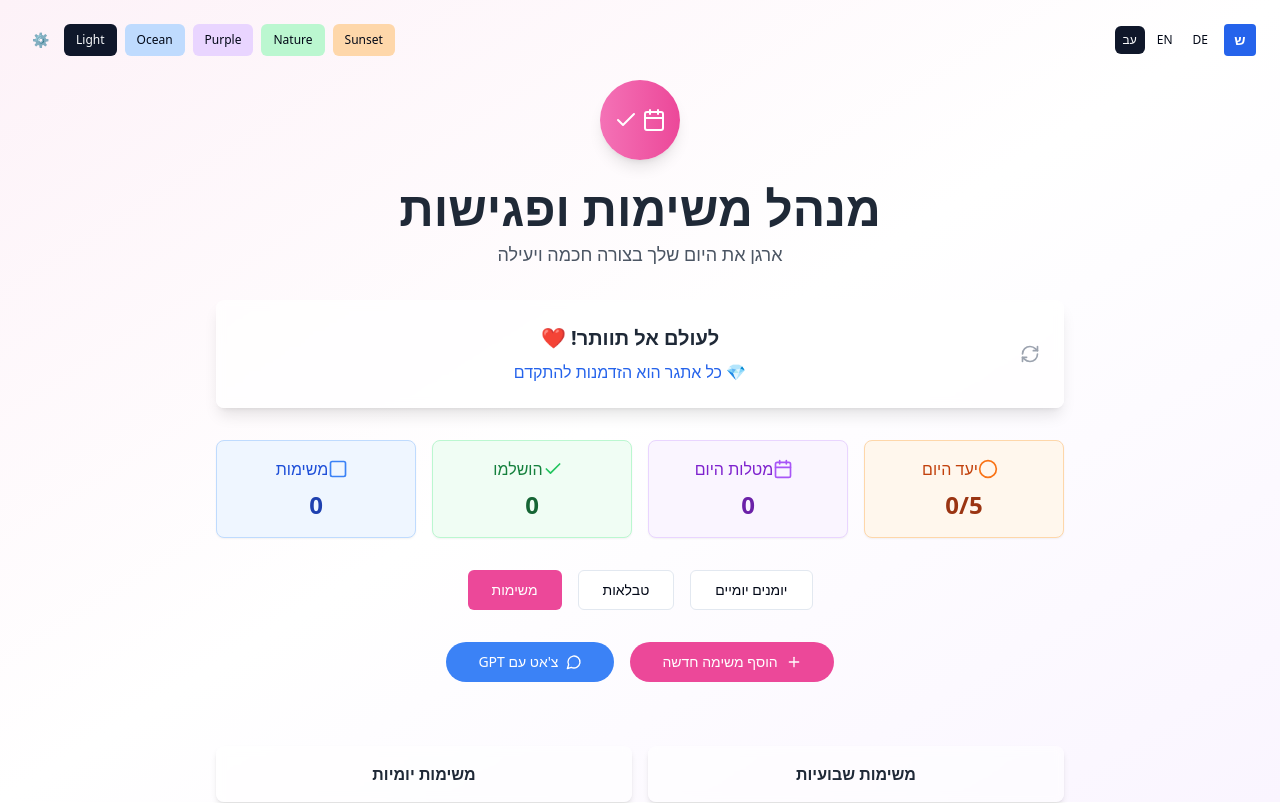
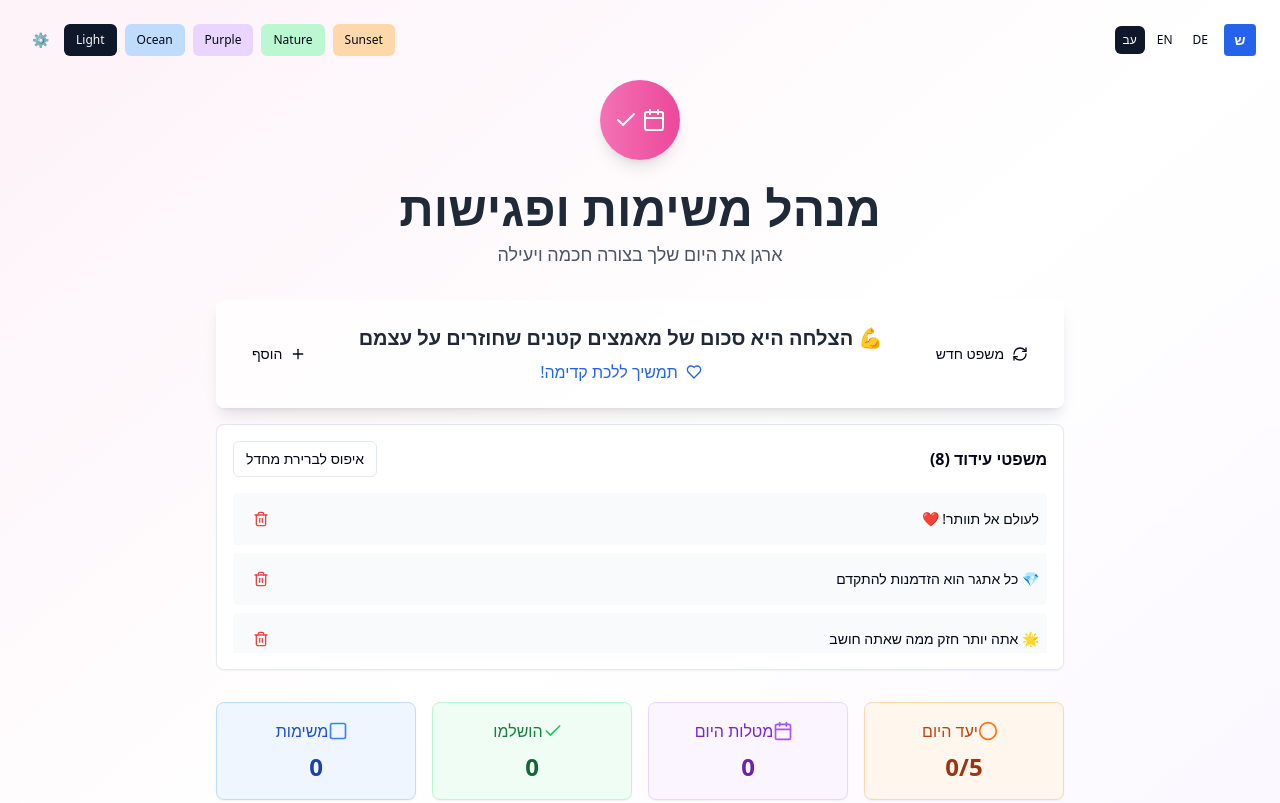
Before and after one commit to yayovtt/site-shape-mimic-magic, a React (Vite) app: page / in a window 1280 px wide. Shown: the top 803 px of the page. Built offline with nearby package versions, Linux system fonts and the light colour scheme.

Commit message:
Fix: App functionality and features
Fixes broken functionality, button interactions, and synchronization issues. Adds the ability to add custom motivational phrases.

```diff
--- /dev/null
+++ b/src/components/MotivationalQuotes.tsx
@@ -0,0 +1,185 @@
+
+import { useState, useEffect } from "react";
+import { Card, CardContent } from "@/components/ui/card";
+import { Button } from "@/components/ui/button";
+import { Input } from "@/components/ui/input";
+import { RefreshCw, Plus, Trash2, Heart } from "lucide-react";
+import { useToast } from "@/hooks/use-toast";
+
+const defaultQuotes = [
+  "לעולם אל תוותר! ❤️",
+  "💎 כל אתגר הוא הזדמנות להתקדם",
+  "🌟 אתה יותר חזק ממה שאתה חושב",
+  "🚀 כל יום הוא התחלה חדשה",
+  "💪 הצלחה היא סכום של מאמצים קטנים שחוזרים על עצמם",
+  "🎯 המטרה שלך קרובה יותר ממה שנראה",
+  "⭐ אתה בדרך הנכונה, המשך ללכת",
+  "🔥 הכח שלך הוא בפנים, השתמש בו"
+];
+
+export const MotivationalQuotes = () => {
+  const [quotes, setQuotes] = useState<string[]>([]);
+  const [currentQuote, setCurrentQuote] = useState("");
+  const [newQuote, setNewQuote] = useState("");
+  const [showAddForm, setShowAddForm] = useState(false);
+  const { toast } = useToast();
+
+  useEffect(() => {
+    // טעינת משפטים מ-localStorage או שימוש בברירת המחדל
+    const savedQuotes = localStorage.getItem("motivational-quotes");
+    if (savedQuotes) {
+      const parsedQuotes = JSON.parse(savedQuotes);
+      setQuotes(parsedQuotes);
+      setCurrentQuote(parsedQuotes[Math.floor(Math.random() * parsedQuotes.length)]);
+    } else {
+      setQuotes(defaultQuotes);
+      setCurrentQuote(defaultQuotes[Math.floor(Math.random() * defaultQuotes.length)]);
+    }
+  }, []);
+
+  const saveQuotes = (newQuotes: string[]) => {
+    localStorage.setItem("motivational-quotes", JSON.stringify(newQuotes));
+    setQuotes(newQuotes);
+  };
+
+  const addQuote = (e: React.FormEvent) => {
+    e.preventDefault();
+    if (!newQuote.trim()) return;
+
+    const updatedQuotes = [...quotes, newQuote.trim()];
+    saveQuotes(updatedQuotes);
+    setNewQuote("");
+    setShowAddForm(false);
+
+    toast({
+      title: "משפט עידוד חדש נוסף!",
+    });
+  };
+
+  const deleteQuote = (index: number) => {
+    const updatedQuotes = quotes.filter((_, i) => i !== index);
+    saveQuotes(updatedQuotes);
+
+    // אם המשפט הנוכחי נמחק, בחר משפט חדש
+    if (updatedQuotes.length > 0 && currentQuote === quotes[index]) {
+      setCurrentQuote(updatedQuotes[Math.floor(Math.random() * updatedQuotes.length)]);
+    }
+
+    toast({
+      title: "משפט עידוד נמחק",
+    });
+  };
+
+  const getRandomQuote = () => {
+    if (quotes.length === 0) return;
+    const randomQuote = quotes[Math.floor(Math.random() * quotes.length)];
+    setCurrentQuote(randomQuote);
+  };
+
+  const resetToDefault = () => {
+    saveQuotes(defaultQuotes);
+    setCurrentQuote(defaultQuotes[Math.floor(Math.random() * defaultQuotes.length)]);
+    toast({
+      title: "חזרה למשפטי ברירת המחדל",
+    });
+  };
+
+  return (
+    <div className="space-y-4" dir="rtl">
+      {/* משפט עידוד נוכחי */}
+      <Card className="bg-white/70 backdrop-blur-sm border-0 shadow-lg">
+        <CardContent className="p-6">
+          <div className="flex items-center justify-between">
+            <Button
+              variant="ghost"
+              size="sm"
+              onClick={getRandomQuote}
+              className="flex items-center gap-2"
+            >
+              <RefreshCw className="w-4 h-4" />
+              משפט חדש
+            </Button>
+            <div className="text-center space-y-2 flex-1">
+              <h2 className="text-xl font-semibold text-gray-800">
+                {currentQuote}
+              </h2>
+              <p className="text-blue-600 flex items-center justify-center gap-2">
+                <Heart className="w-4 h-4" />
+                תמשיך ללכת קדימה!
+              </p>
+            </div>
+            <Button
+              variant="ghost"
+              size="sm"
+              onClick={() => setShowAddForm(!showAddForm)}
+              className="flex items-center gap-2"
+            >
+              <Plus className="w-4 h-4" />
+              הוסף
+            </Button>
+          </div>
+        </CardContent>
+      </Card>
+
+      {/* טופס הוספת משפט חדש */}
+      {showAddForm && (
+        <Card>
+          <CardContent className="p-4">
+            <form onSubmit={addQuote} className="space-y-3">
+              <Input
+                placeholder="הכנס משפט עידוד חדש..."
+                value={newQuote}
+                onChange={(e) => setNewQuote(e.target.value)}
+                required
+              />
+              <div className="flex gap-2">
+                <Button type="submit" size="sm" className="bg-green-500 hover:bg-green-600">
+                  הוסף משפט
+                </Button>
+                <Button
+                  type="button"
+                  size="sm"
+                  variant="outline"
+                  onClick={() => setShowAddForm(false)}
+                >
+                  ביטול
+                </Button>
+              </div>
+            </form>
+          </CardContent>
+        </Card>
+      )}
+
+      {/* רשימת כל המשפטים */}
+      <Card>
+        <CardContent className="p-4">
+          <div className="flex justify-between items-center mb-4">
+            <h3 className="font-semibold">משפטי עידוד ({quotes.length})</h3>
+            <Button
+              size="sm"
+              variant="outline"
+              onClick={resetToDefault}
+            >
+              איפוס לברירת מחדל
+            </Button>
+          </div>
+          <div className="space-y-2 max-h-40 overflow-y-auto">
+            {quotes.map((quote, index) => (
+              <div key={index} className="flex items-center justify-between p-2 bg-gray-50 rounded">
+                <span className="text-sm">{quote}</span>
+                <Button
+                  size="sm"
+                  variant="ghost"
+                  onClick={() => deleteQuote(index)}
+                  className="text-red-500 hover:text-red-700"
+                >
+                  <Trash2 className="w-3 h-3" />
+                </Button>
+              </div>
+            ))}
+          </div>
+        </CardContent>
+      </Card>
+    </div>
+  );
+};
--- a/src/hooks/useTasks.ts
+++ b/src/hooks/useTasks.ts
@@ -1,5 +1,5 @@
 
-import { useState } from 'react';
+import { useState, useEffect } from 'react';
 import { useToast } from '@/hooks/use-toast';
 
 export interface Task {
@@ -14,6 +14,24 @@ export interface Task {
 export const useTasks = () => {
   const [tasks, setTasks] = useState<Task[]>([]);
   const { toast } = useToast();
+
+  // טעינת משימות מ-localStorage בעת טעינת הקומפוננט
+  useEffect(() => {
+    const savedTasks = localStorage.getItem('tasks');
+    if (savedTasks) {
+      try {
+        const parsedTasks = JSON.parse(savedTasks);
+        setTasks(parsedTasks);
+      } catch (error) {
+        console.error('Error loading tasks from localStorage:', error);
+      }
+    }
+  }, []);
+
+  // שמירת משימות ב-localStorage כאשר הן משתנות
+  useEffect(() => {
+    localStorage.setItem('tasks', JSON.stringify(tasks));
+  }, [tasks]);
 
   const createTask = {
     mutate: ({ title, description }: { title: string; description?: string }) => {
--- a/src/pages/Index.tsx
+++ b/src/pages/Index.tsx
@@ -2,9 +2,10 @@
 import { useState, useEffect } from "react";
 import { Card, CardContent } from "@/components/ui/card";
 import { Button } from "@/components/ui/button";
-import { Calendar, Check, Circle, Plus, Square, RefreshCw, MessageCircle } from "lucide-react";
+import { Calendar, Check, Circle, Plus, Square, MessageCircle } from "lucide-react";
 import { LanguageSelector } from "@/components/LanguageSelector";
 import { ThemeSelector } from "@/components/ThemeSelector";
+import { MotivationalQuotes } from "@/components/MotivationalQuotes";
 import { useTasks } from "@/hooks/useTasks";
 import { useNavigate } from "react-router-dom";
 
@@ -67,25 +68,8 @@ const Index = () => {
           </div>
         </div>
 
-        {/* Motivation Card */}
-        <Card className="bg-white/70 backdrop-blur-sm border-0 shadow-lg">
-          <CardContent className="p-6">
-            <div className="flex items-center justify-between">
-              <div className="flex items-center gap-2">
-                <RefreshCw className="w-5 h-5 text-gray-400" />
-              </div>
-              <div className="text-center space-y-2">
-                <h2 className="text-xl font-semibold text-gray-800">
-                  לעולם אל תוותר! ❤️
-                </h2>
-                <p className="text-blue-600 flex items-center justify-center gap-2">
-                  💎 כל אתגר הוא הזדמנות להתקדם
-                </p>
-              </div>
-              <div></div>
-            </div>
-          </CardContent>
-        </Card>
+        {/* Motivational Quotes Component */}
+        <MotivationalQuotes />
 
         {/* Stats Grid */}
         <div className="grid grid-cols-2 md:grid-cols-4 gap-4">
@@ -140,10 +124,18 @@ const Index = () => {
 
         {/* Action Buttons */}
         <div className="flex justify-center gap-4">
-          <Button variant="outline" className="px-6 py-3">
+          <Button
+            onClick={() => navigate("/tasks")}
+            variant="outline"
+            className="px-6 py-3"
+          >
             יומנים יומיים
           </Button>
-          <Button variant="outline" className="px-6 py-3">
+          <Button
+            onClick={() => navigate("/tasks")}
+            variant="outline"
+            className="px-6 py-3"
+          >
             טבלאות
           </Button>
           <Button
```
Also changed, not shown: src/components/ChatGPT.tsx (+22 -8 lines), src/components/TaskManager.tsx (+14 -6 lines).
